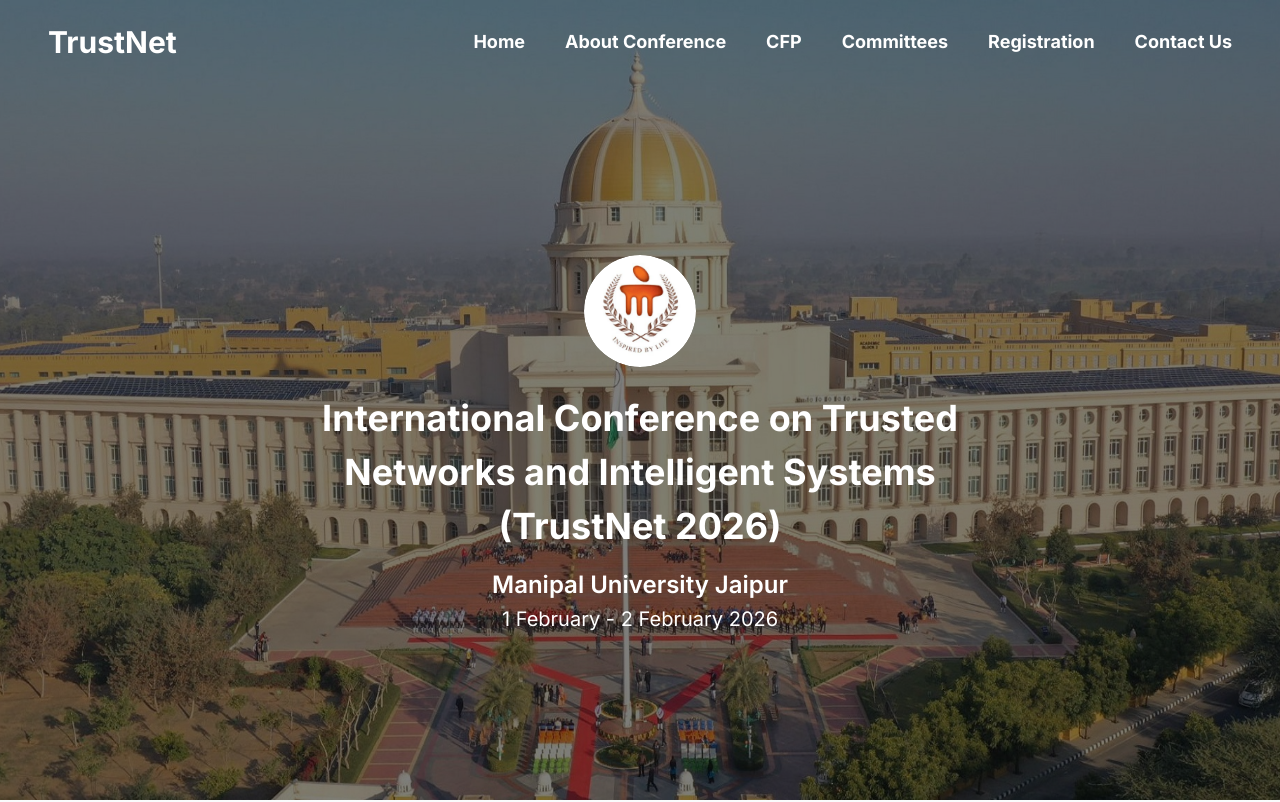
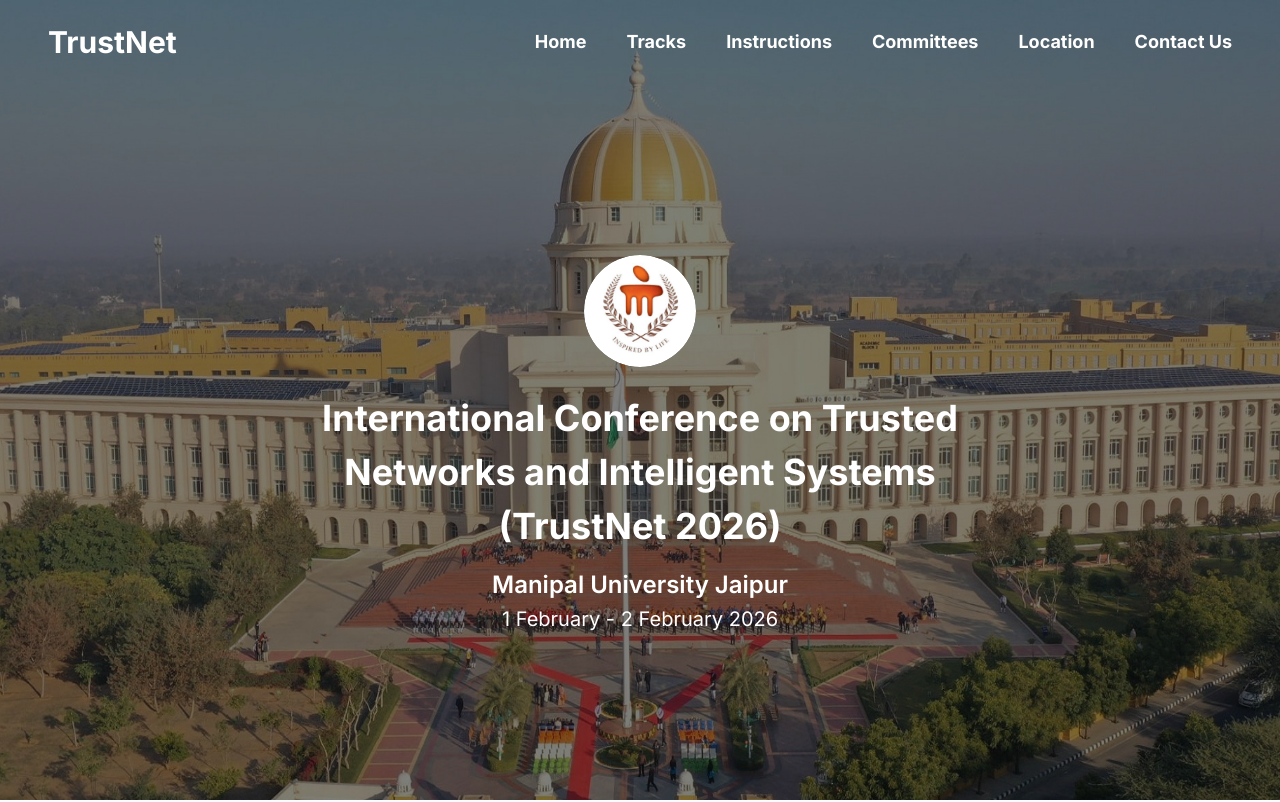
Before and after one commit to InternetMadeCoder/trustnet-2026, a React (Vite) app: page / in a window 1280 px wide. Shown: the top 802 px of the page. Built offline with nearby package versions, Linux system fonts and the light colour scheme.

Commit message:
updated navbar

```diff
--- a/src/components/Navbar.jsx
+++ b/src/components/Navbar.jsx
@@ -73,10 +73,10 @@
       <div className="hidden lg:flex gap-10">
         {[
           "Home",
-          "About Conference",
-          "CFP",
+          "Tracks",
+          "Instructions",
           "Committees",
-          "Registration",
+          "Location",
           "Contact Us",
         ].map((item) => (
           <Link
@@ -102,10 +102,10 @@
         <div className="flex flex-col items-center gap-4 py-6">
           {[
             "Home",
-            "About Conference",
-            "CFP",
+            "Tracks",
+            "Instructions to Authors",
             "Committees",
-            "Registration",
+            "Location",
             "Contact Us",
           ].map((item) => (
             <Link
```
